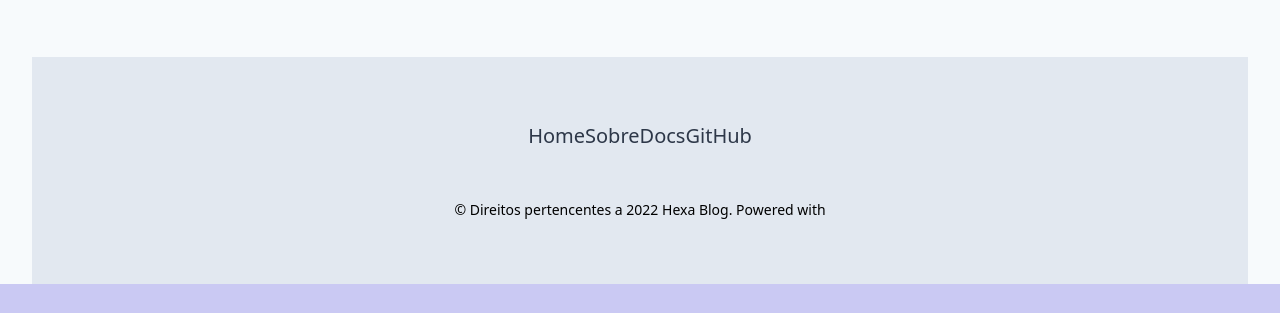
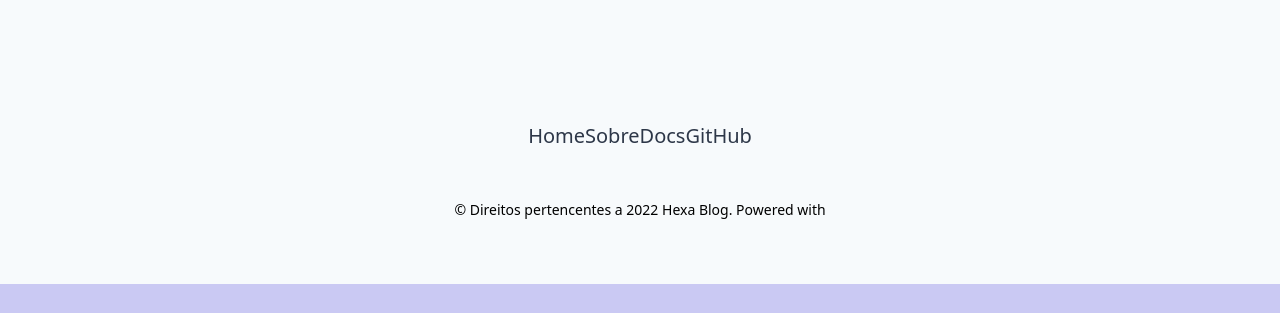
Before and after one commit to pedroffd/blog-copy, a Next.js app: page / in a window 1280 px wide. Shown: the part 3553-3866 px from the top of the page. Built offline with nearby package versions, Linux system fonts and the light colour scheme.

Commit message:
footer background color adjustment

```diff
--- a/src/templates/Footer.tsx
+++ b/src/templates/Footer.tsx
@@ -5,7 +5,7 @@ import { CenteredFooter } from '../footer/CenteredFooter';
 import { Section } from '../layout/Section';
 
 const Footer = () => (
-  <Background color="bg-gray-300">
+  <Background color="bg-gray-100">
     <Section>
       <CenteredFooter
         iconList={
```
